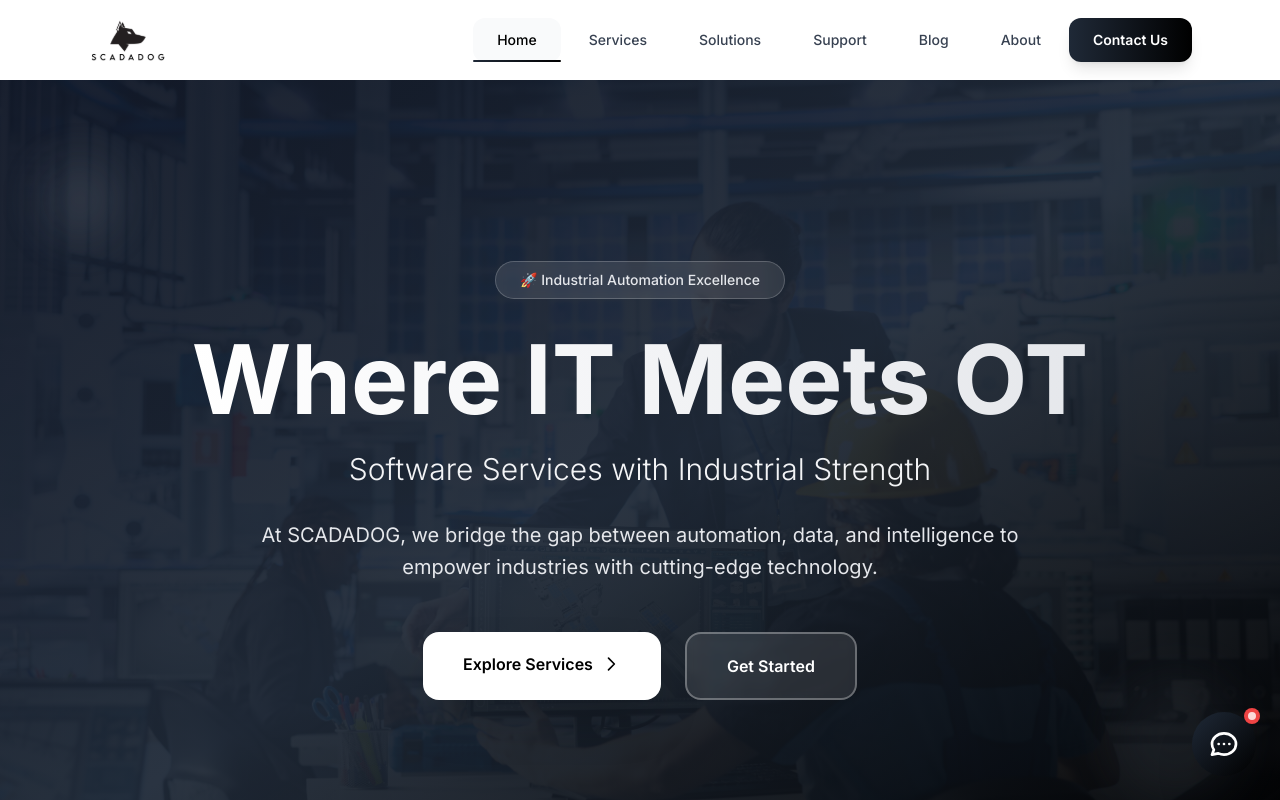
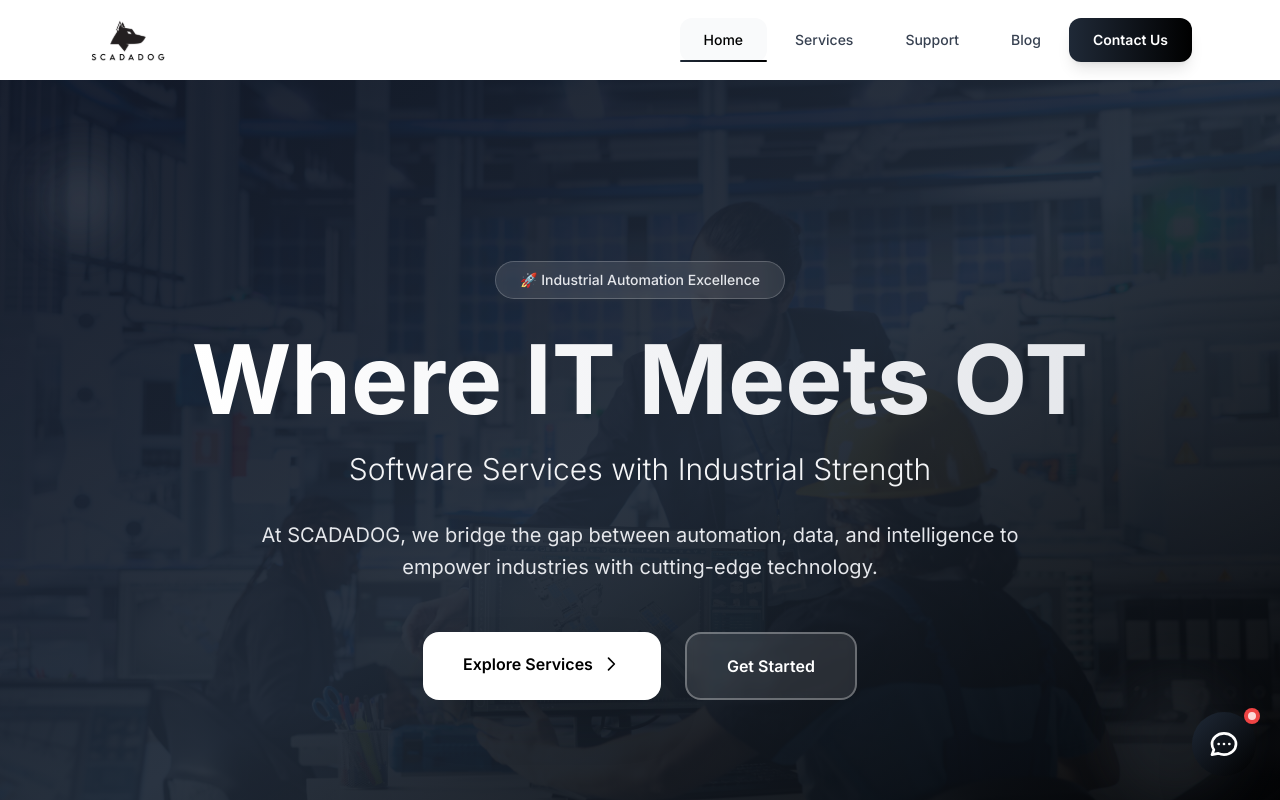
Before and after one commit to shashikantsngh/scadadogwebsite, a Next.js app: page / in a window 1280 px wide. Shown: the top 800 px of the page. Built offline with nearby package versions, Linux system fonts and the light colour scheme.

Commit message:
commented /about and /solutions page from navbar and footer

```diff
--- a/components/Footer.tsx
+++ b/components/Footer.tsx
@@ -130,7 +130,7 @@ export default function Footer() {
                 { name: "Services", href: "/services" },
                 { name: "Support", href: "/support" },
                 { name: "Blog", href: "/blog" },
-                { name: "About", href: "/about" },
+                // { name: "About", href: "/about" },
                 { name: "Contact", href: "/contact" },
               ].map((link) => (
                 <li key={link.name}>
--- a/components/Navbar.tsx
+++ b/components/Navbar.tsx
@@ -22,10 +22,10 @@ export default function Navbar() {
   const navItems = [
     { name: "Home", href: "/" },
     { name: "Services", href: "/services" },
-    { name: "Solutions", href: "/solutions" },
+    // { name: "Solutions", href: "/solutions" },
     { name: "Support", href: "/support" },
     { name: "Blog", href: "/blog" },
-    { name: "About", href: "/about" }
+    // { name: "About", href: "/about" }
   ]
 
   return (
```
